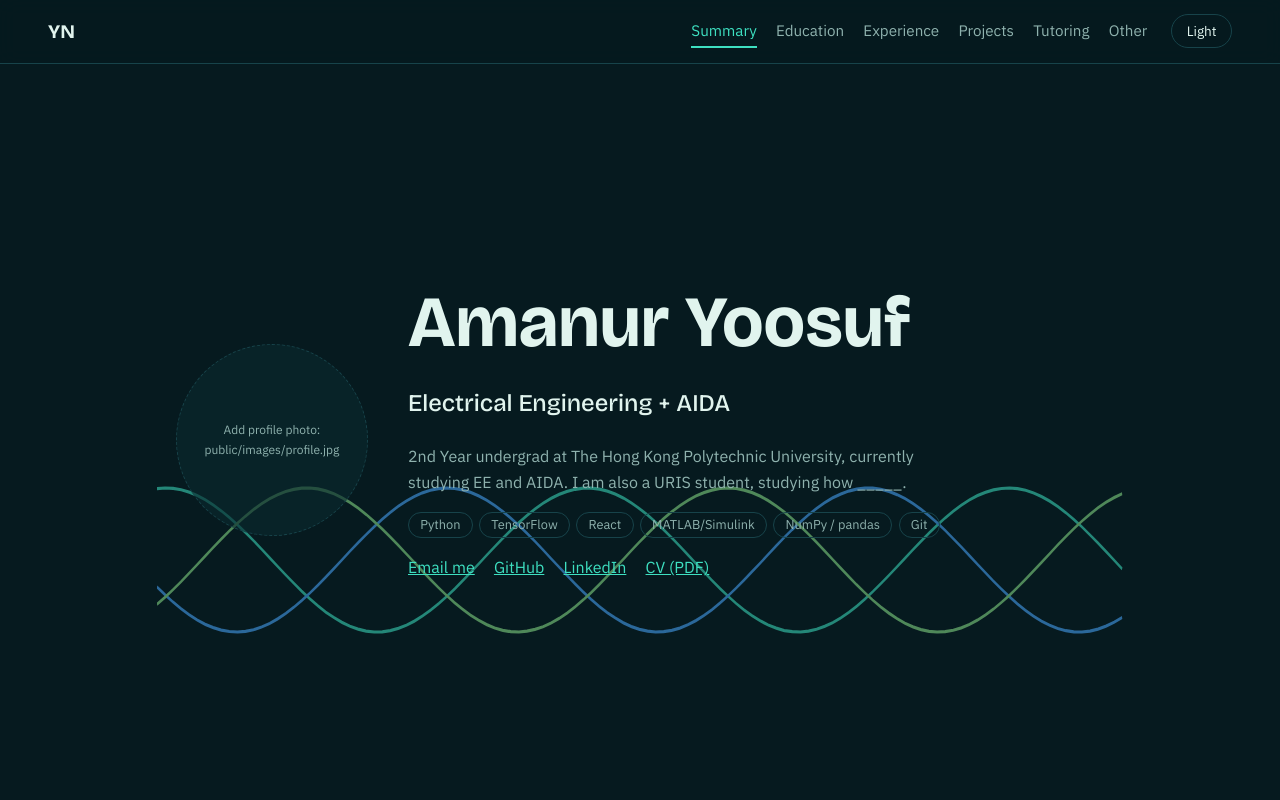
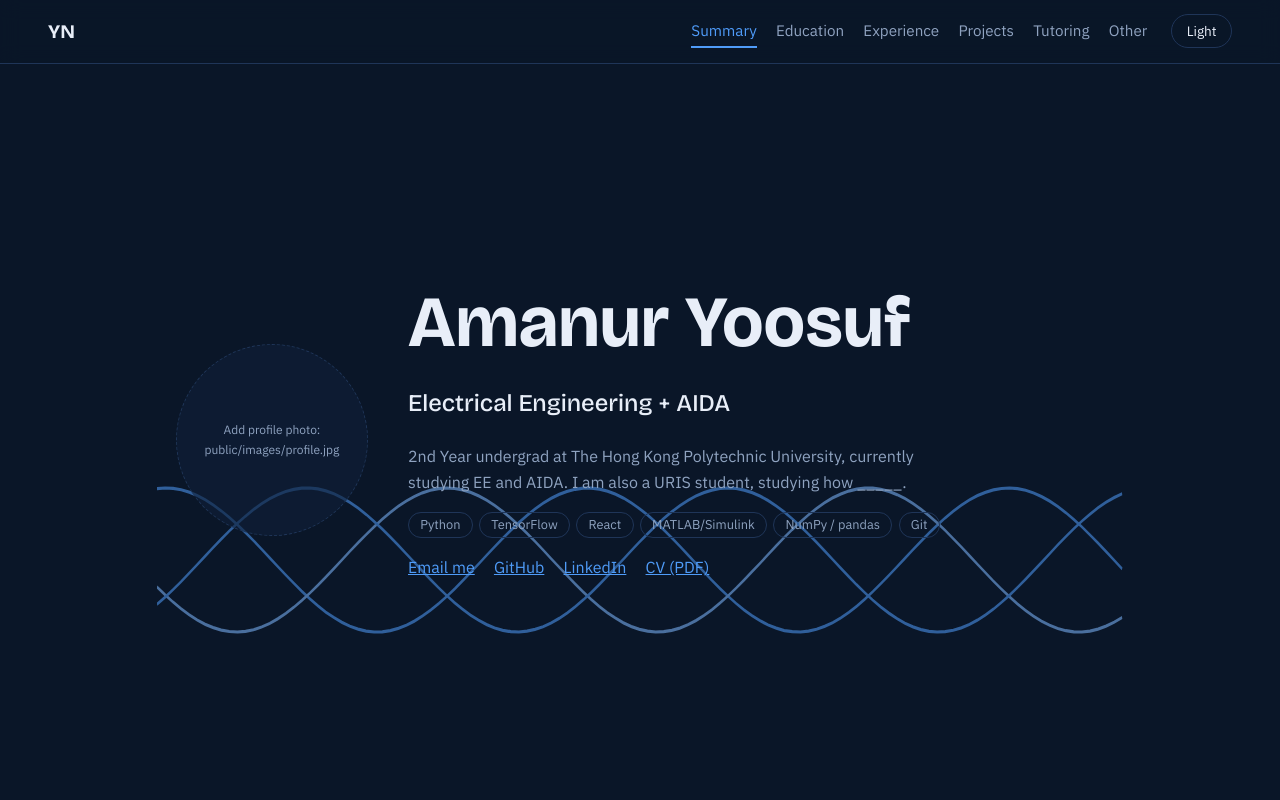
Before and after one commit to amanyoosuf/amanyoosuf.github.io, a React (Create React App) app: page / in a window 1280 px wide. Shown: the top 800 px of the page. Built offline with nearby package versions, Linux system fonts and the light colour scheme.

Commit message:
Update index.css

```diff
--- a/src/index.css
+++ b/src/index.css
@@ -2,14 +2,14 @@
 
 /* Dark blue-green is the default. Light mode overrides below. */
 :root {
-  --bg: #061a1f;
-  --surface: #0b2b30;
-  --ink: #e1f4ee;
-  --muted: #8fb2ae;
-  --line: #17434a;
-  --a1: #3ee0c1;
-  --a2: #4aa8ff;
-  --a3: #8be28a;
+  --bg: #0a1628;
+  --surface: #102039;
+  --ink: #e8eef8;
+  --muted: #8fa3c0;
+  --line: #1f3558;
+  --a1: #4f9cf9;
+  --a2: #7fb8ff;
+  --a3: #4f9cf9;
   --display: "Bricolage Grotesque", system-ui, sans-serif;
   --body: "IBM Plex Sans", system-ui, sans-serif;
 }
@@ -19,8 +19,8 @@
   --ink: #0a2a2e;
   --muted: #4d6f6c;
   --line: #cfe2df;
-  --a1: #0a8f7b;
-  --a2: #1565c0;
+  --a1: #1d4ed8;
+  --a2: #2563eb;
   --a3: #3a8f3a;
 }
 
```
